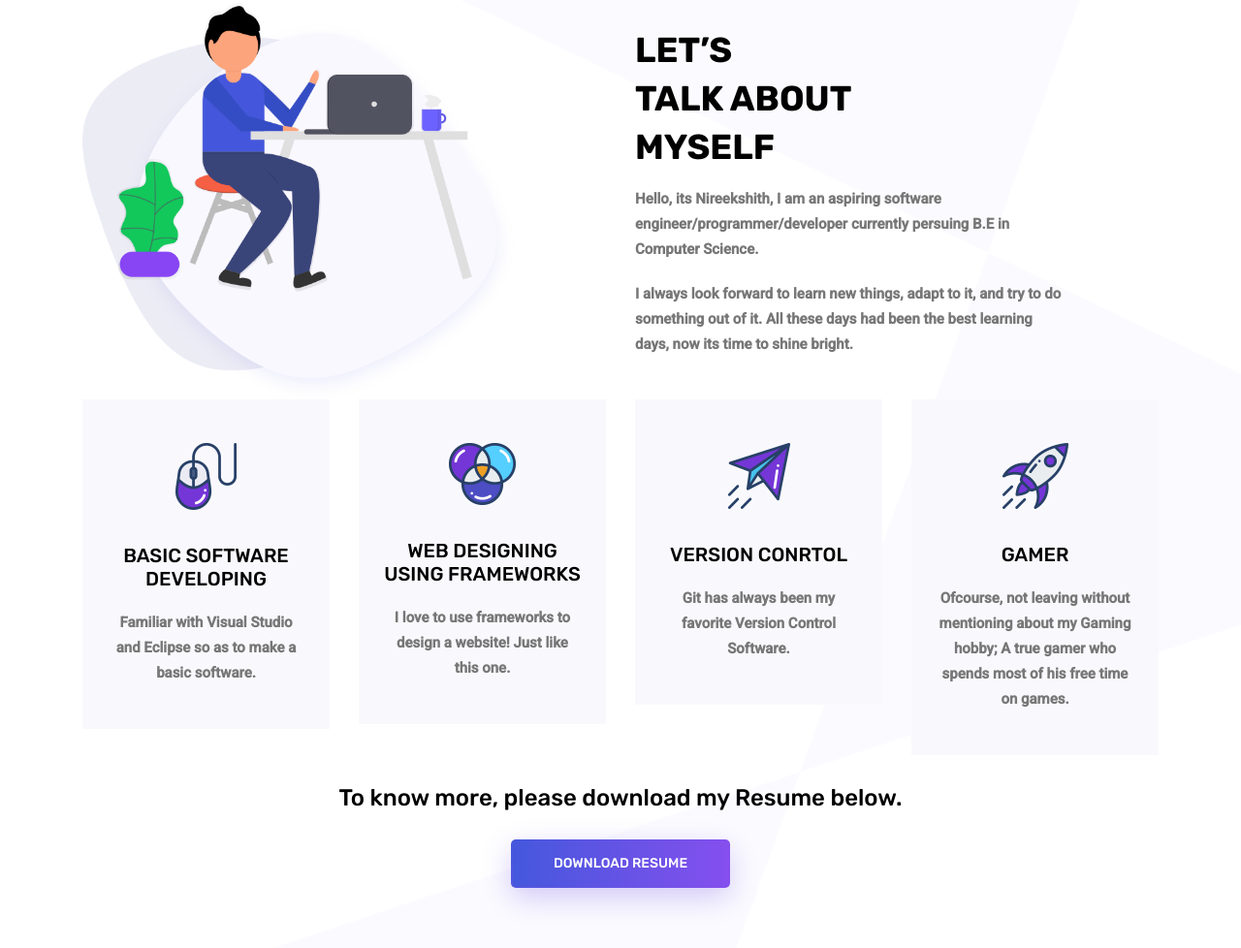
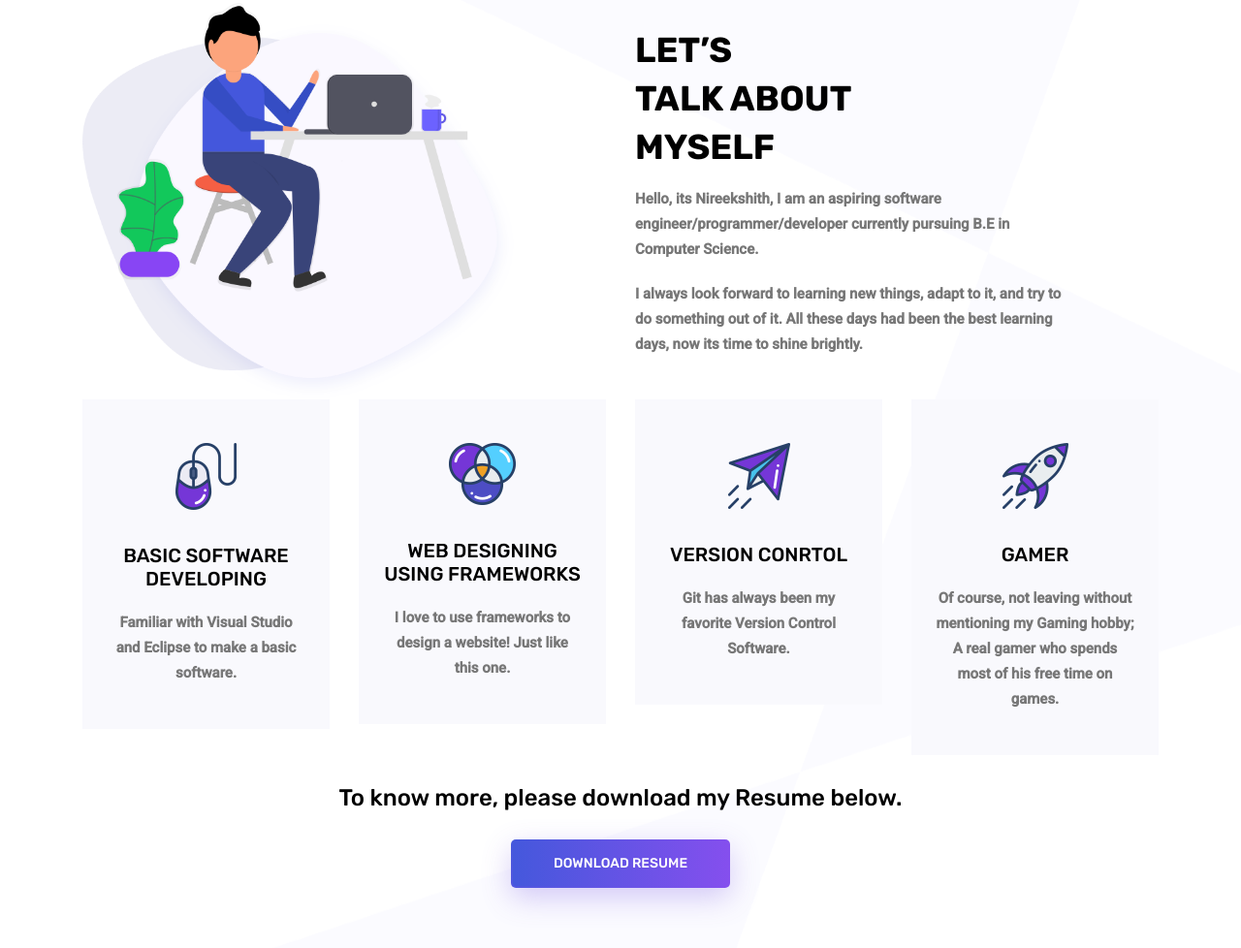
Before and after one commit to UrAvgCoder/UrAvgCoder.github.io, a plain HTML site: page index.html in a window 1280 px wide. Shown: the part 852-1830 px from the top of the page at 97% size. Drawn offline with nearby package versions, Linux system fonts and the light colour scheme.

Commit message:
Fixed grammatical errors and typos.

```diff
--- a/index.html
+++ b/index.html
@@ -203,10 +203,10 @@ object.changelog{
 							Talk about <br>
 							myself</h2>
 							<p>
-								Hello, its Nireekshith, I am an aspiring software engineer/programmer/developer currently persuing B.E in Computer Science.
+								Hello, its Nireekshith, I am an aspiring software engineer/programmer/developer currently pursuing B.E in Computer Science.
 							</p>
 							<p>
-								I always look forward to learn new things, adapt to it, and try to do something out of it. All these days had been the best learning days, now its time to shine bright.
+								I always look forward to learning new things, adapt to it, and try to do something out of it. All these days had been the best learning days, now its time to shine brightly.
 							</p>
 						</div>
 					</div>
@@ -216,7 +216,7 @@ object.changelog{
 						<div class="feature_item">
 							<img src="img/services/s1.png" alt="">
 							<h4>Basic Software developing</h4>
-							<p>Familiar with Visual Studio and Eclipse so as to make a basic software. </p>
+							<p>Familiar with Visual Studio and Eclipse to make a basic software.</p>
 						</div>
 					</div>
 					<div class="col-lg-3 col-md-6">
@@ -237,7 +237,7 @@ object.changelog{
 						<div class="feature_item">
 							<img src="img/services/s4.png" alt="">
 							<h4>Gamer</h4>
-							<p>Ofcourse, not leaving without mentioning about my Gaming hobby; A true gamer who spends most of his free time on games.</p>
+							<p>Of course, not leaving without mentioning my Gaming hobby; A real gamer who spends most of his free time on games.</p>
 						</div>
 					</div>
 				</div>
```
